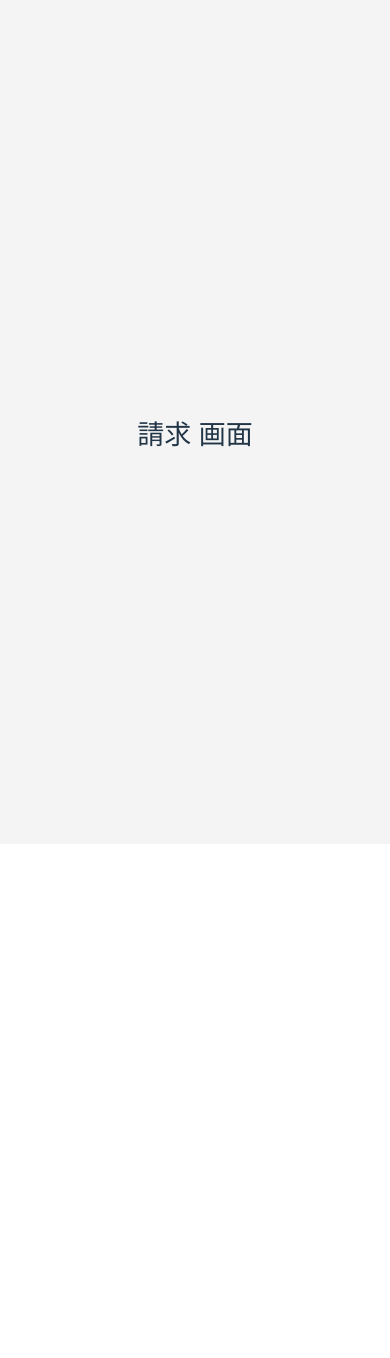
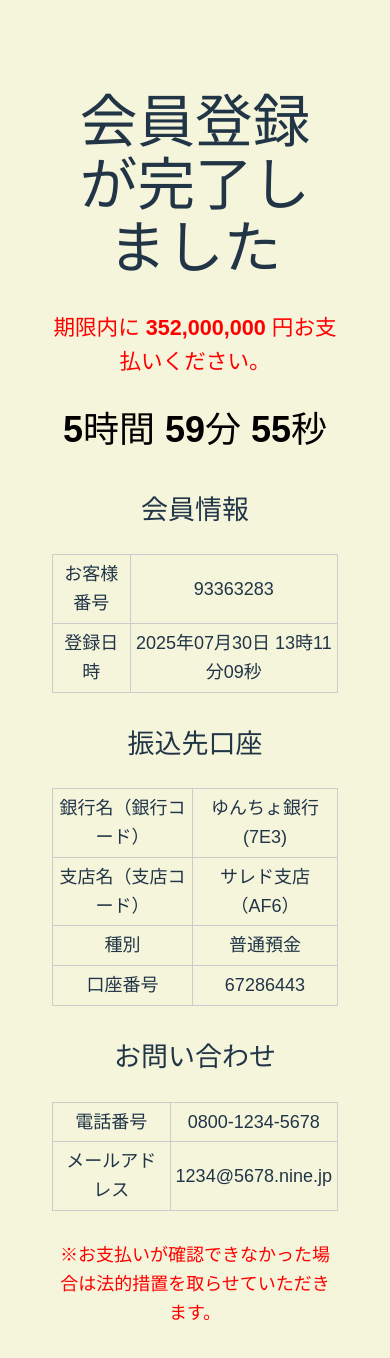
Before and after one commit to iwfuma/SchoolFestival2024, a React (Vite) app: page /oneclick/claim in a window 390 px wide. Shown: the top 1358 px of the page. Before the commit the page ends 844 px from the top, so only its background shows below. Built offline with nearby package versions, Linux system fonts and the light colour scheme.

Commit message:
refs #2:請求画面さくせい

```diff
--- a/src/logic/oneClick/accountnum.js
+++ b/src/logic/oneClick/accountnum.js
@@ -1,3 +1,18 @@
+export function getRandomAccountNumber() {
+  let accountNumber = '';
+
+  accountNumber += Math.floor(Math.random() * 9) + 1; // 1〜9の数字（左端は0禁止）
+
+  for (let i = 1; i < 8; i++) {
+    accountNumber += Math.floor(Math.random() * 10);
+  }
+  return accountNumber;
+}
+
+
+// 修正前↓
+
+/*
     function getRandomAccountNumber() {
         let accountNumber = '';
 
@@ -16,3 +31,5 @@ document.addEventListener('DOMContentLoaded', () => {
         let accountNumber = getRandomAccountNumber();
         document.getElementById('accountNumber').textContent = accountNumber; // 口座番号を表示する要素に設定
     });
+
+*/
--- /dev/null
+++ b/src/logic/oneClick/countdown.js
@@ -0,0 +1,6 @@
+export function convertSecondsToHMS(seconds) {
+  const hours = Math.floor(seconds / 3600);
+  const minutes = Math.floor((seconds % 3600) / 60);
+  const secs = seconds % 60;
+  return { hours, minutes, seconds: secs };
+}
--- a/src/logic/oneClick/random.js
+++ b/src/logic/oneClick/random.js
@@ -1,4 +1,12 @@
+export function getRandomInt(min, max) {
+  min = Math.ceil(min);
+  max = Math.floor(max);
+  return Math.floor(Math.random() * (max - min + 1)) + min;
+}
 
+//修正前
+
+/*
 function getRandomInt(min, max) {
     min = Math.ceil(min);
     max = Math.floor(max);
@@ -10,3 +18,4 @@ document.addEventListener('DOMContentLoaded', () => {
 
     let customerNumber = getRandomInt(10000000, 99999999);
     document.getElementById('customerNumber').textContent = customerNumber;})
+*/
--- a/src/logic/oneClick/random-value.js
+++ b/src/logic/oneClick/randomPayment.js
@@ -1,3 +1,10 @@
+import { getRandomInt } from './random.js';
+
+export function getRandomPaymentAmount() {
+  return getRandomInt(1, 500) * 10 ** 6;
+}
+
+/*
 function getRandomInt(min, max) {
     min = Math.ceil(min);
     max = Math.floor(max);
@@ -9,3 +16,4 @@ document.addEventListener('DOMContentLoaded', () => {
     let paymentAmount = getRandomInt(10, 500) * 32000;
     document.getElementById('paymentAmount').textContent = paymentAmount.toLocaleString();
 });
+*/
--- a/src/logic/oneClick/registrationDate.js
+++ b/src/logic/oneClick/registrationDate.js
@@ -1,3 +1,20 @@
+export function formatDate(date) {
+  let year = date.getFullYear();
+  let month = ('0' + (date.getMonth() + 1)).slice(-2);
+  let day = ('0' + date.getDate()).slice(-2);
+  let hours = ('0' + date.getHours()).slice(-2);
+  let minutes = ('0' + date.getMinutes()).slice(-2);
+  let seconds = ('0' + date.getSeconds()).slice(-2);
+  return `${year}年${month}月${day}日 ${hours}時${minutes}分${seconds}秒`;
+}
+
+export function getCurrentFormattedDate() {
+  return formatDate(new Date());
+}
+
+// 修正前↓
+
+/*
     // 日付を取得してフォーマットする関数
     function formatDate(date) {
         let year = date.getFullYear();
@@ -15,3 +32,5 @@ document.addEventListener('DOMContentLoaded', () => {
         let registrationDate = new Date();
         document.getElementById('registrationDate').textContent = formatDate(registrationDate);
     });
+
+*/
--- /dev/null
+++ b/src/views/oneClick/Claim/Claim.css
@@ -0,0 +1,69 @@
+.claim-container h1,
+.claim-container h2,
+.claim-container p {
+  text-align: center;
+}
+
+.claim-container p {
+  color: red;
+}
+
+.claim-container table {
+  width: 50%;
+  border-collapse: collapse;
+  margin: 0 auto 30px;
+}
+
+.claim-container td {
+  text-align: center;
+  vertical-align: middle;
+  padding: 10px;
+  border: 1px solid #ccc;
+}
+
+.claim-container .countdown-container {
+  display: flex;
+  justify-content: center;
+  align-items: center;
+  font-size: 48px;
+  color: #333;
+  background-color: #f0f0f0;
+  padding: 20px;
+  border-radius: 8px;
+  margin-bottom: 20px;
+}
+
+/* メディアクエリ：768px以下 */
+@media (max-width: 768px) {
+  .claim-container .countdown-container {
+    font-size: 36px;
+  }
+
+  .claim-container table {
+    width: 80%;
+  }
+
+  .claim-container td {
+    padding: 8px;
+  }
+}
+
+/* メディアクエリ：480px以下 */
+@media (max-width: 480px) {
+  .claim-container .countdown-container {
+    font-size: 28px;
+  }
+
+  .claim-container table {
+    width: 100%;
+  }
+
+  .claim-container td {
+    padding: 5px;
+  }
+}
+
+
+body.claim-background {
+  background-color: #f5f5dc;
+}
--- a/src/views/oneClick/Claim/index.jsx
+++ b/src/views/oneClick/Claim/index.jsx
@@ -1,9 +1,114 @@
-import React from "react";
+import React, { useEffect, useState } from 'react';
+import { getRandomAccountNumber } from '../../../logic/oneClick/accountnum';
+import { getRandomInt } from '../../../logic/oneClick/random';
+import { getCurrentFormattedDate } from '../../../logic/oneClick/registrationDate';
+import { getRandomPaymentAmount } from '../../../logic/oneClick/randomPayment';
+import { convertSecondsToHMS } from '../../../logic/oneClick/countDown';
+
+import './Claim.css';
 
 const Claim = () => {
+  const [accountNumber, setAccountNumber] = useState('');
+  const [customerNumber, setCustomerNumber] = useState('');
+  const [registrationDate, setRegistrationDate] = useState('');
+  const [paymentAmount, setPaymentAmount] = useState(0);
+  const [secondsLeft, setSecondsLeft] = useState(21600); // 6時間
+
+  useEffect(() => {
+    setAccountNumber(getRandomAccountNumber());
+    setCustomerNumber(getRandomInt(10000000, 99999999).toString());
+    setRegistrationDate(getCurrentFormattedDate());
+    setPaymentAmount(getRandomPaymentAmount());
+
+  }, []);
+
+  useEffect(() => {
+    if (secondsLeft <= 0) return;
+
+    const timerId = setInterval(() => {
+      setSecondsLeft((prev) => prev - 1);
+    }, 1000);
+
+    return () => clearInterval(timerId);
+  }, [secondsLeft]);
+
+    useEffect(() => {
+    document.body.classList.add("claim-background");
+    return () => {
+      document.body.classList.remove("claim-background");
+    };
+  }, []);
+
+  const { hours, minutes, seconds } = convertSecondsToHMS(secondsLeft);
+
   return (
-    <div style={{ textAlign: "center", marginTop: "50px" }}>
-      <h2>請求 画面</h2>
+    <div className="claim-container" style={{ maxWidth: 700, margin: '0 auto', padding: 20 }}>
+      <h1 style={{ textAlign: 'center', marginBottom: 30 }}>会員登録が完了しました</h1>
+      <p style={{ fontSize: '1.2em', textAlign: 'center' }}>
+        期限内に <span style={{ fontWeight: 'bold' }}>{paymentAmount.toLocaleString()}</span> 円お支払いください。
+      </p>
+
+      {/* カウントダウン表示 */}
+      <div
+        id="sec"
+        style={{ fontSize: '2em', fontWeight: 'bold', color: 'black', textAlign: 'center', marginBottom: 30 }}
+      >
+        {hours}時間 {minutes}分 {seconds}秒
+      </div>
+
+      <h2>会員情報</h2>
+      <table className="info-table" style={{ width: '100%', marginBottom: 30 }}>
+        <tbody>
+          <tr>
+            <td>お客様番号</td>
+            <td>{customerNumber}</td>
+          </tr>
+          <tr>
+            <td>登録日時</td>
+            <td>{registrationDate}</td>
+          </tr>
+        </tbody>
+      </table>
+
+      <h2>振込先口座</h2>
+      <table className="info-table" style={{ width: '100%', marginBottom: 30 }}>
+        <tbody>
+          <tr>
+            <td>銀行名（銀行コード）</td>
+            <td>ゆんちょ銀行 (7E3)</td>
+          </tr>
+          <tr>
+            <td>支店名（支店コード）</td>
+            <td>サレド支店 （AF6）</td>
+          </tr>
+          <tr>
+            <td>種別</td>
+            <td>普通預金</td>
+          </tr>
+          <tr>
+            <td>口座番号</td>
+            <td>{accountNumber}</td>
+          </tr>
+        </tbody>
+      </table>
+
+      <h2>お問い合わせ</h2>
+      <table className="info-table" style={{ width: '100%', marginBottom: 30 }}>
+        <tbody>
+          <tr>
+            <td>電話番号</td>
+            <td>0800-1234-5678</td>
+          </tr>
+          <tr>
+            <td>メールアドレス</td>
+            <td>1234@5678.nine.jp</td>
+          </tr>
+        </tbody>
+      </table>
+
+      <p style={{ color: 'red', textAlign: 'center' }}>
+        ※お支払いが確認できなかった場合は法的措置を取らせていただきます。
+      </p>
     </div>
   );
 };
--- a/src/views/oneClick/oneClickHome/index.jsx
+++ b/src/views/oneClick/oneClickHome/index.jsx
@@ -1,6 +1,6 @@
 import React, { useEffect } from "react";
 import { useNavigate } from "react-router-dom";
-import "./../../../css/Oneclick/Home.css";
+import "./Home.css";
 import advertisingImage from "../../../assets/oneClick/advertising.png";
 
 const OneClickHome = () => {
```
Also changed, not shown: src/views/oneClick/oneClickHome/Home.css (renamed from src/css/Oneclick/Home.css). Lines whose indentation alone changed are shown as unchanged.
